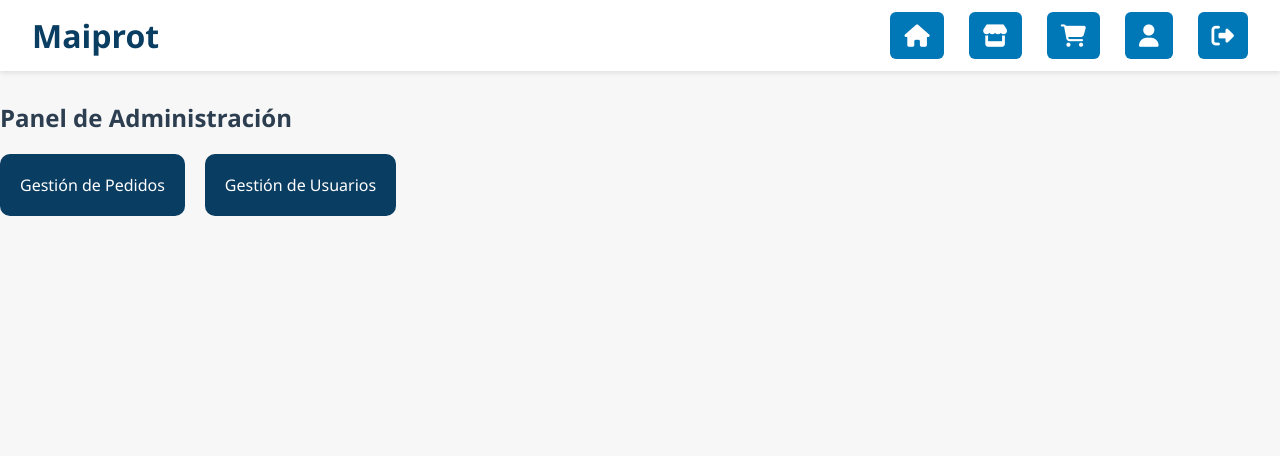
After one commit to Josevrider/maiprotSA, a Django app: page /admin-panel/ in a window 1280 px wide. The commit adds this page. Shown: the top 456 px of the page. Run offline with Django 4.2, Linux system fonts and the light colour scheme; a user stored in the database is signed in; data comes from the database, SQL or seed files in the repository; data that the repository does not hold is empty; parts of the project's set-up code (start-up, migrations or seed data) failed here and were passed over.

Commit message:
Fix: nuevo panel de admin

```diff
--- a/maiprot/appweb/static/appweb/css/style.css
+++ b/maiprot/appweb/static/appweb/css/style.css
@@ -1107,3 +1107,20 @@ footer {
     color: #a93226;
     margin-bottom: 20px;
 }
+
+/* =====================================================
+      PANEL DE ADMIN
+===================================================== */
+
+.admin-panel {
+    display: flex;
+    gap: 20px;
+}
+
+.admin-card {
+    padding: 20px;
+    background: #0a3d62;
+    color: white;
+    border-radius: 10px;
+    text-decoration: none;
+}
--- /dev/null
+++ b/maiprot/appweb/templates/admin/panel_admin.html
@@ -0,0 +1,18 @@
+{% extends "base.html" %}
+{% block content %}
+
+<h2>Panel de Administración</h2>
+
+<div class="admin-panel">
+
+    <a href="{% url 'admin_pedidos' %}" class="admin-card">
+        Gestión de Pedidos
+    </a>
+
+    <a href="{% url 'admin_usuarios' %}" class="admin-card">
+        Gestión de Usuarios
+    </a>
+
+</div>
+
+{% endblock %}
--- a/maiprot/appweb/urls.py
+++ b/maiprot/appweb/urls.py
@@ -85,4 +85,11 @@ urlpatterns = [
         ),
         name='password_reset_complete'
     ),
+
+    # =====================================================
+    # ADMIN
+    # =====================================================
+
+    path("admin-panel/", views.panel_admin, name="panel_admin"),
+
 ]
--- a/maiprot/appweb/views.py
+++ b/maiprot/appweb/views.py
@@ -8,6 +8,7 @@ from .models import PerfilUsuario
 from django.db.models import Sum, F
 from django.http import JsonResponse
 from django.contrib.auth.models import User
+from django.contrib.auth.decorators import login_required, user_passes_test
 
 
 
@@ -469,3 +470,22 @@ def eliminar_item(request, item_id):
     item.delete()
     messages.success(request, "Producto eliminado del carrito.")
     return redirect("ver_carrito")
+
+
+# -----------------------------------------------------
+#   PANEL DE ADMIN
+# -----------------------------------------------------
+
+def es_admin(user):
+    return user.is_staff or user.is_superuser
+
+@login_required
+@user_passes_test(es_admin)
+def panel_admin(request):
+    return render(request, "admin/panel_admin.html")
+
+@login_required
+@user_passes_test(es_admin)
+def admin_pedidos(request):
+    pedidos = Pedido.objects.all().order_by("-id")
+    return render(request, "admin/pedidos.html", {"pedidos": pedidos})
```
Also changed, not shown: maiprot/appweb/templates/admin/pedidos.html (added, +21 -0 lines).
